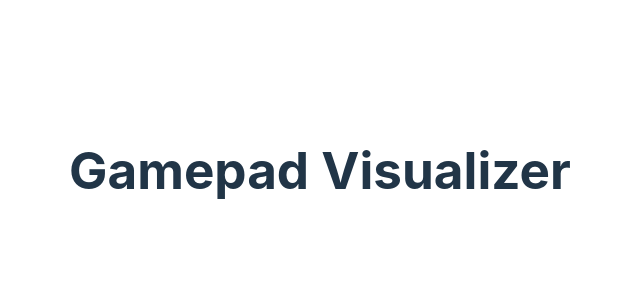
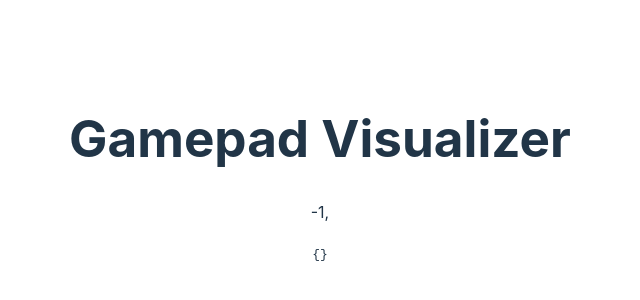
Before and after one commit to ein-bandit/gamepad-visualizer, a Svelte app: page / in a window 1280 px wide. Shown: the part 230-530 px from the top of the page, without its empty margins (320-960 px from the left). Built offline with nearby package versions, Linux system fonts and the light colour scheme.

Commit message:
added controller detection via gamepad api

```diff
--- a/src/App.svelte
+++ b/src/App.svelte
@@ -1,8 +1,61 @@
 <script lang="ts">
+  // create a constant for input refresh rate
+  const POLL_RATE = 33;
+
+  let currentGamepad: [number, string] = [-1, ""];
+  let data: Gamepad | null = null;
+  let poller: number | undefined = undefined;
+
+  window.addEventListener("gamepadconnected", (event) => {
+    if (currentGamepad[0] >= 0) {
+      // already selected a gamepad
+      return;
+    }
+
+    console.log("A gamepad connected:");
+    console.log(event.gamepad.index, event.gamepad.id);
+    currentGamepad = [event.gamepad.index, event.gamepad.id];
+
+    console.log("starting to poll");
+    poller = setInterval(pollInputs, POLL_RATE);
+  });
+
+  window.addEventListener("gamepaddisconnected", (event) => {
+    console.log("A gamepad disconnected:");
+    console.log(event.gamepad.index, event.gamepad.id);
+    clearInterval(poller);
+    poller = undefined;
+    currentGamepad = [-1, ""];
+  });
+
+  const pollInputs = () => {
+    const gamepads = navigator.getGamepads();
+
+    data = gamepads[currentGamepad[0]];
+    // console.log(data);
+  };
 </script>
 
 <main>
   <h1>Gamepad Visualizer</h1>
+
+  <div class="card">
+    <div>
+      {#if currentGamepad}
+        <p>{currentGamepad}</p>
+      {:else}
+        <p>press a button first</p>
+      {/if}
+    </div>
+    <code
+      >{JSON.stringify({
+        id: data?.id,
+        index: data?.index,
+        axes: data?.axes.length,
+        buttons: data?.buttons.length,
+      })}</code
+    >
+  </div>
 </main>
 
 <style>
```
